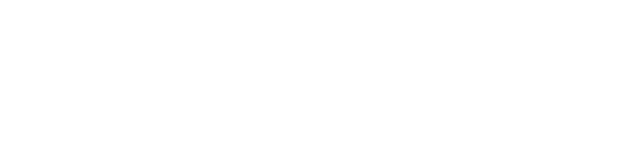
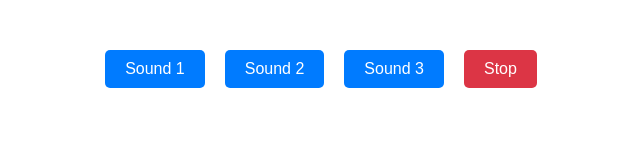
Before and after one commit to acciojob/Soundbar-rajput20012003, a website: page main.html in a window 1280 px wide. Shown: the whole page, without its empty margins (319-959 px from the left). Drawn offline with Linux system fonts and the light colour scheme.

Commit message:
created a submission

```diff
--- a/main.html
+++ b/main.html
@@ -1,16 +1,58 @@
 <!DOCTYPE html>
+<html lang="en">
+<head>
+  <meta charset="UTF-8">
+  <meta name="viewport" content="width=device-width, initial-scale=1.0">
+  <title>Soundbar</title>
+  <style>
+    body {
+      font-family: Arial, sans-serif;
+      margin: 0;
+      padding: 0;
+    }
+    #buttons {
+      display: flex;
+      justify-content: center;
+      margin-top: 50px;
+    }
+    .btn {
+      margin: 0 10px;
+      padding: 10px 20px;
+      background-color: #007bff;
+      color: #fff;
+      border: none;
+      border-radius: 5px;
+      cursor: pointer;
+      font-size: 16px;
+    }
+    .btn.stop {
+      background-color: #dc3545;
+    }
+  </style>
+</head>
+<body>
+  <div id="buttons">
+    <button class="btn" onclick="playSound('sound1.mp3')">Sound 1</button>
+    <button class="btn" onclick="playSound('sound2.mp3')">Sound 2</button>
+    <button class="btn" onclick="playSound('sound3.mp3')">Sound 3</button>
+    <button class="btn stop" onclick="stopSound()">Stop</button>
+  </div>
 
-<html>
+  <script>
+    let audio = null;
 
-<head>
-	<link rel="stylesheet" href="styles.css">
-</head>
+    function playSound(filename) {
+      stopSound();
+      audio = new Audio(`sounds/${filename}`);
+      audio.play();
+    }
 
-<body>
-	<!-- the entire body must be written by student -->
-    <script type="text/javascript" src="./script.js">
-</script>
-
+    function stopSound() {
+      if (audio) {
+        audio.pause();
+        audio.currentTime = 0;
+      }
+    }
+  </script>
 </body>
-
 </html>
```
